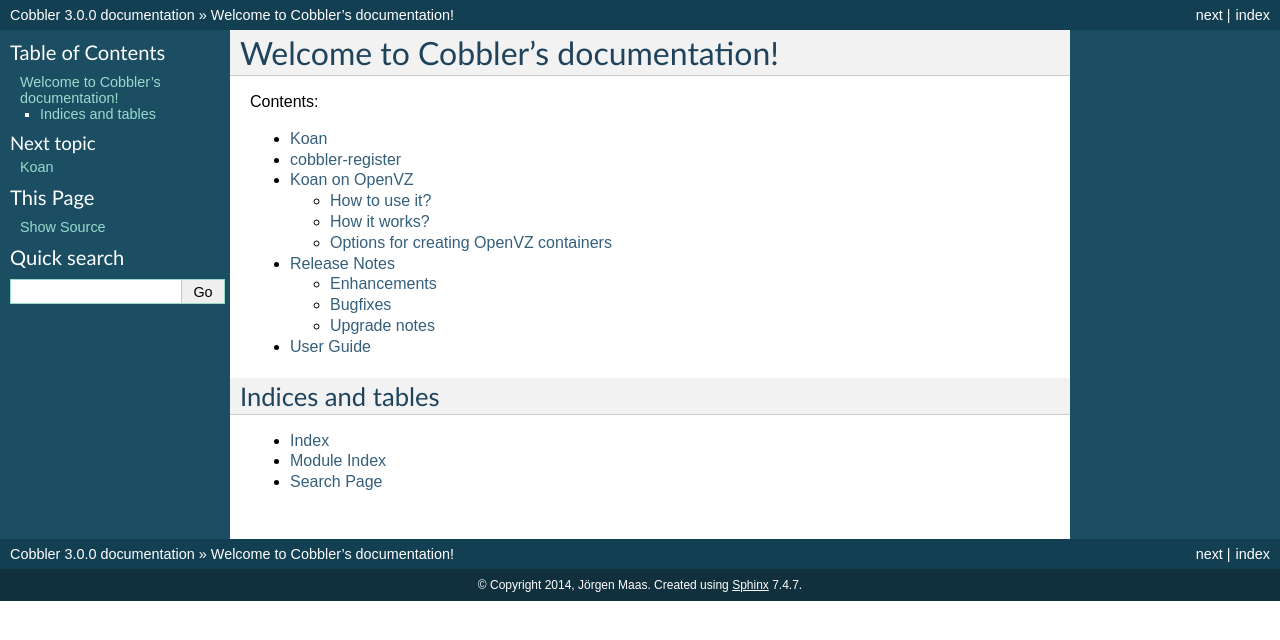
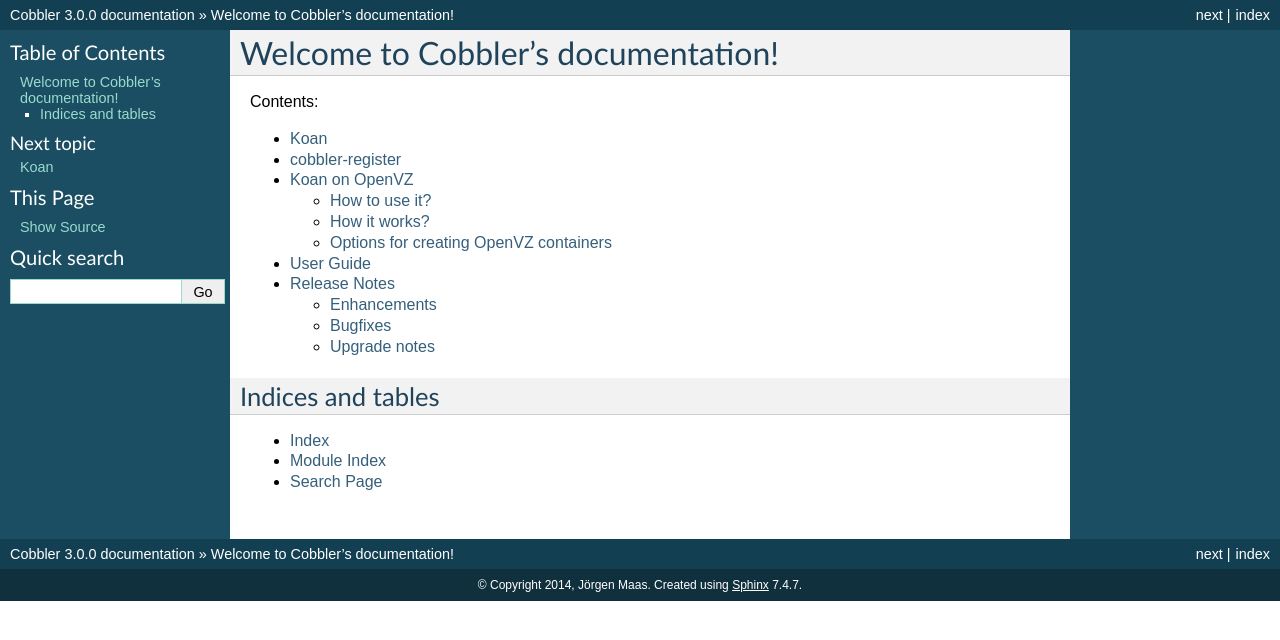
Before and after one commit to cobbler/koan, a Sphinx documentation site: the page built from docs/index.rst, in a window 1280 px wide. Shown: the top 640 px of the page. Built offline with Sphinx 7.4.7, drawn with Linux system fonts in a browser that asks for light colours.

```diff
--- a/docs/index.rst
+++ b/docs/index.rst
@@ -14,8 +14,8 @@ Contents:
    Koan <koan>
    cobbler-register <cobbler-register>
    Koan on OpenVZ <koan-on-openvz>
+   User Guide <user-guide>
    Release Notes <release-notes>
-   User Guide <user-guide>
 
 Indices and tables
 ==================
```
Also changed, not shown: 1 other file.
